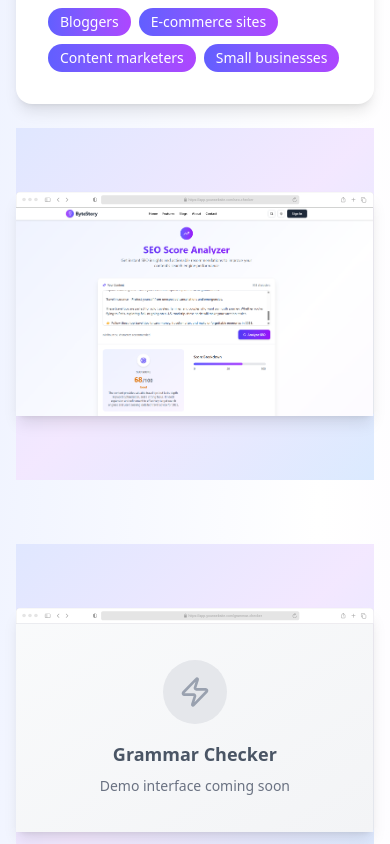
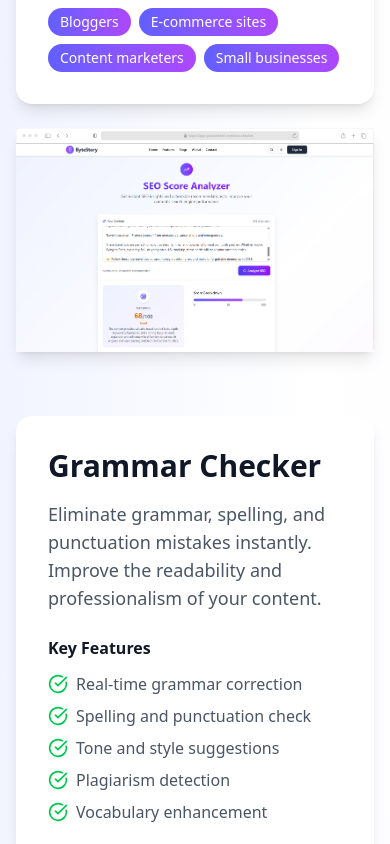
Before and after one commit to shahnewaz5646455/ByteStory, a Next.js app: page /features in a window 390 px wide. Shown: the part 960-1804 px from the top of the page. Built offline with nearby package versions, Linux system fonts and the light colour scheme; no server answers.

Commit message:
update feature page issue

```diff
--- a/components/Navbar.jsx
+++ b/components/Navbar.jsx
@@ -87,7 +87,7 @@ export default function Navbar() {
 
   return (
     <nav className="bg-white dark:bg-gray-900 shadow-md dark:shadow-gray-800/20 sticky top-0 z-50 transition-colors duration-200">
-      <div className="max-w-7xl mx-auto px-4 sm:px-6 lg:px-8">
+      <div className="max-w-7xl mx-auto px-4 sm:px-6 lg:px-0">
         <div className="flex justify-between h-16 items-center">
           {/* Logo */}
           <Link
--- a/src/app/features/page.jsx
+++ b/src/app/features/page.jsx
@@ -1,4 +1,3 @@
-// src/app/page.jsx or similar
 "use client"
 
 import { useState } from "react"
@@ -103,14 +102,6 @@ const tools = [
 ]
 
 export default function FeaturesPage() {
-  const [searchTerm, setSearchTerm] = useState("")
-  const [activeTool, setActiveTool] = useState(0)
-
-  const filteredTools = tools.filter(tool =>
-    tool.title.toLowerCase().includes(searchTerm.toLowerCase()) ||
-    tool.description.toLowerCase().includes(searchTerm.toLowerCase()) ||
-    tool.useCases.some(useCase => useCase.toLowerCase().includes(searchTerm.toLowerCase()))
-  )
 
   return (
     <div className="min-h-screen bg-gradient-to-br from-indigo-50 dark:from-gray-900 dark:via-gray-800 dark:to-gray-900 via-white to-purple-50 text-gray-900 dark:text-white transition-colors duration-200 py-12">
@@ -132,16 +123,19 @@ export default function FeaturesPage() {
         </div>
 
         {/* Detailed Tool View */}
-        {filteredTools.length > 0 && (
+
         <div className="space-y-16">
-            {filteredTools.map((tool, index) => (
+          {tools.map((tool, index) => (
             <div
               key={index}
-                className="grid grid-cols-1 lg:grid-cols-2 gap-6 items-center"
+              className="grid grid-cols-1 lg:grid-cols-2 gap-6 items-stretch"
             >
               {/* Content Side */}
-                <div className={`bg-white dark:bg-gray-800 rounded-2xl shadow-lg p-8
-          ${index % 2 === 0 ? "order-1" : "order-2"}`}>
+              <div className={`
+      bg-white dark:bg-gray-800 rounded-2xl shadow-lg p-8
+      order-1
+      ${index % 2 === 0 ? "lg:order-1" : "lg:order-2"}
+    `}>
                 <h2 className="text-3xl font-bold text-gray-900 dark:text-white mb-4">
                   {tool.title}
                 </h2>
@@ -178,21 +172,23 @@ export default function FeaturesPage() {
 
               {/* Media Side */}
               <div
-                  className={`relative py-16 flex items-center justify-center
-    ${index % 2 === 0 ? "order-2" : "order-1"}`}
+                className={`
+      relative flex items-center justify-center
+      order-2
+      ${index % 2 === 0 ? "lg:order-2" : "lg:order-1"}
+    `}
               >
                 {/* Gradient Background */}
-                  <div className="absolute inset-0">
-                    <div className="w-full h-full bg-gradient-to-br from-indigo-100 via-purple-100 to-blue-100 dark:from-indigo-900/20 dark:via-purple-900/20 dark:to-blue-900/20" />
+                <div className="absolute inset-0 ">
+                  <div className="w-full h-full bg-gradient-to-br from-indigo-100 via-purple-100 to-blue-100 dark:from-indigo-900/20 dark:via-purple-900/20 dark:to-blue-900/20 rounded-2xl" />
                 </div>
 
                 {/* Safari Component wrapper */}
-                  <div className="relative z-10 w-full max-w-2xl">
+                <div className="relative z-10 w-full max-w-2xl ">
                   <Safari
                     url={`https://app.yourwebsite.com/${tool.title.toLowerCase().replace(/\s/g, '-')}`}
                     className="shadow-lg"
                   >
-                      {/* Properly contained content */}
                     <div className="w-full h-full bg-white dark:bg-gray-900 overflow-hidden">
                       {tool.imageType === "screenshot" && tool.imageUrl ? (
                         <div className="relative w-full h-full">
@@ -226,7 +222,7 @@ export default function FeaturesPage() {
             </div>
           ))}
         </div>
-        )}
+
       </div>
     </div>
   )
```
Lines whose indentation alone changed are shown as unchanged.
